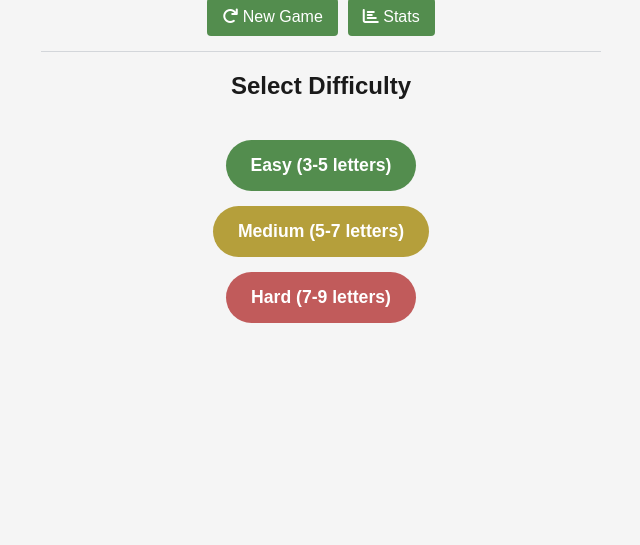
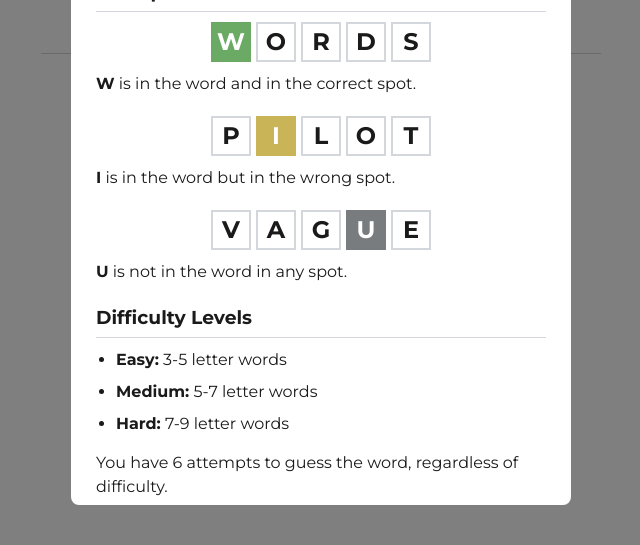
Before and after one commit to Marvie-03/custom-wordle, a plain HTML site: page index.html in a window 1280 px wide. Shown: the part 255-800 px from the top of the page, without its empty margins (319-959 px from the left). Drawn offline with Linux system fonts and the light colour scheme.

Commit message:
UI Update

```diff
--- a/index.html
+++ b/index.html
@@ -14,6 +14,7 @@
             <div class="game-controls">
                 <button id="new-game-btn"><i class="fas fa-redo"></i> New Game</button>
                 <button id="stats-btn"><i class="fas fa-chart-bar"></i> Stats</button>
+                <button id="help-btn"><i class="fas fa-question-circle"></i> How to Play</button>
             </div>
         </header>
 
@@ -100,7 +101,7 @@
 
         <div id="stats-modal" class="modal hidden">
             <div class="modal-content">
-                <span class="close-modal">&times;</span>
+                <span class="close-modal" id="close-stats">&times;</span>
                 <h2>Your Statistics</h2>
                 <div id="modal-stats">
                     <div class="stat-item">
@@ -137,6 +138,67 @@
                 </div>
             </div>
         </div>
+
+        <div id="how-to-play-modal" class="modal hidden">
+            <div class="modal-content">
+                <span class="close-modal" id="close-how-to-play">&times;</span>
+                <h2>How to Play</h2>
+                <div class="how-to-play-content">
+                    <p>Guess the word in the given number of tries.</p>
+                    <ul>
+                        <li>Each guess must be a valid word from our word list.</li>
+                        <li>The color of the tiles will change to show how close your guess was.</li>
+                    </ul>
+
+                    <div class="examples">
+                        <h3>Examples</h3>
+                        <div class="example">
+                            <div class="example-row">
+                                <div class="example-tile correct">W</div>
+                                <div class="example-tile">O</div>
+                                <div class="example-tile">R</div>
+                                <div class="example-tile">D</div>
+                                <div class="example-tile">S</div>
+                            </div>
+                            <p><strong>W</strong> is in the word and in the correct spot.</p>
+                        </div>
+
+                        <div class="example">
+                            <div class="example-row">
+                                <div class="example-tile">P</div>
+                                <div class="example-tile present">I</div>
+                                <div class="example-tile">L</div>
+                                <div class="example-tile">O</div>
+                                <div class="example-tile">T</div>
+                            </div>
+                            <p><strong>I</strong> is in the word but in the wrong spot.</p>
+                        </div>
+
+                        <div class="example">
+                            <div class="example-row">
+                                <div class="example-tile">V</div>
+                                <div class="example-tile">A</div>
+                                <div class="example-tile">G</div>
+                                <div class="example-tile absent">U</div>
+                                <div class="example-tile">E</div>
+                            </div>
+                            <p><strong>U</strong> is not in the word in any spot.</p>
+                        </div>
+                    </div>
+
+                    <h3>Difficulty Levels</h3>
+                    <ul>
+                        <li><strong>Easy:</strong> 3-5 letter words</li>
+                        <li><strong>Medium:</strong> 5-7 letter words</li>
+                        <li><strong>Hard:</strong> 7-9 letter words</li>
+                    </ul>
+
+                    <p>You have 6 attempts to guess the word, regardless of difficulty.</p>
+                    <p>A new word is selected each time you play.</p>
+                    <p>Good luck!</p>
+                </div>
+            </div>
+        </div>
     </div>
 
     <script src="word-lists.js"></script>
--- a/script.js
+++ b/script.js
@@ -18,23 +18,27 @@ let statistics = {
 };
 
 // DOM Elements
-const difficultySection = document.getElementById('difficulty-selection');
+const difficultySelection = document.getElementById('difficulty-selection');
 const gameBoard = document.getElementById('game-board');
 const boardContainer = document.getElementById('board-container');
 const keyboard = document.getElementById('keyboard');
 const gameOverScreen = document.getElementById('game-over');
 const statsModal = document.getElementById('stats-modal');
-const statsButton = document.getElementById('stats-btn');
-const closeStatsButton = document.querySelector('.close-modal');
-const newGameButton = document.getElementById('new-game-btn');
-const playAgainButton = document.getElementById('play-again-btn');
-const gameOverMessage = document.getElementById('game-result');
-const gameOverWord = document.getElementById('correct-word');
+const statsBtn = document.getElementById('stats-btn');
+const closeStatsBtn = document.getElementById('close-stats');
+const newGameBtn = document.getElementById('new-game-btn');
+const playAgainBtn = document.getElementById('play-again-btn');
+const gameResult = document.getElementById('game-result');
+const correctWordDisplay = document.getElementById('correct-word');
 const difficultyButtons = document.querySelectorAll('.difficulty-btn');
 const messageDisplay = document.getElementById('message-display');
 const attemptsCount = document.getElementById('attempts-count');
 const maxAttemptsDisplay = document.getElementById('max-attempts');
 const currentDifficultyDisplay = document.getElementById('current-difficulty');
+const helpBtn = document.getElementById('help-btn');
+const howToPlayModal = document.getElementById('how-to-play-modal');
+const closeHowToPlayBtn = document.getElementById('close-how-to-play');
+const gameStatus = document.getElementById('game-status');
 
 // Initialize the game
 document.addEventListener('DOMContentLoaded', () => {
@@ -42,7 +46,19 @@ document.addEventListener('DOMContentLoaded', () => {
     setupDifficultyButtons();
     setupKeyboard();
     setupModalButtons();
+    checkFirstTimeUser();
 });
+
+// Check if it's the first time user is playing
+function checkFirstTimeUser() {
+    const hasPlayedBefore = localStorage.getItem('hasPlayedBefore');
+    if (!hasPlayedBefore) {
+        // Show how to play modal for first-time users
+        howToPlayModal.classList.remove('hidden');
+        // Set flag in localStorage
+        localStorage.setItem('hasPlayedBefore', 'true');
+    }
+}
 
 // Load saved statistics from localStorage
 function loadStatistics() {
@@ -203,8 +219,8 @@ function startGame(difficulty, wordLength) {
 
     console.log(`Target word: ${targetWord}`); // For debugging
 
-    // Hide difficulty section and show game section
-    difficultySection.classList.add('hidden');
+    // Hide difficulty selection and show game board
+    difficultySelection.classList.add('hidden');
     gameBoard.classList.remove('hidden');
     keyboard.classList.remove('hidden');
     gameOverScreen.classList.add('hidden');
@@ -364,8 +380,8 @@ function resetKeyboardColors() {
 // Show game over screen
 function showGameOverScreen(won) {
     setTimeout(() => {
-        gameOverMessage.textContent = won ? 'You Won!' : 'Game Over';
-        gameOverWord.textContent = `The word was: ${targetWord.toUpperCase()}`;
+        gameResult.textContent = won ? 'You Won!' : 'Game Over';
+    correctWordDisplay.textContent = `The word was: ${targetWord.toUpperCase()}`;
         gameOverScreen.classList.remove('hidden');
     }, 1000);
 }
@@ -464,23 +480,34 @@ function updateStatisticsDisplay() {
 
 // Setup modal buttons
 function setupModalButtons() {
-    statsButton.addEventListener('click', () => {
+    // Stats modal
+    statsBtn.addEventListener('click', () => {
+        updateStatisticsDisplay();
         statsModal.classList.remove('hidden');
     });
 
-    closeStatsButton.addEventListener('click', () => {
+    closeStatsBtn.addEventListener('click', () => {
         statsModal.classList.add('hidden');
     });
 
-    newGameButton.addEventListener('click', () => {
-        difficultySection.classList.remove('hidden');
-        gameBoard.classList.add('hidden');
+    // How to Play modal
+    helpBtn.addEventListener('click', () => {
+        howToPlayModal.classList.remove('hidden');
+    });
+
+    closeHowToPlayBtn.addEventListener('click', () => {
+        howToPlayModal.classList.add('hidden');
+    });
+
+    newGameBtn.addEventListener('click', () => {
+        difficultySelection.classList.remove('hidden');
+        document.getElementById('game-board').classList.add('hidden');
         keyboard.classList.add('hidden');
         gameOverScreen.classList.add('hidden');
     });
 
-    playAgainButton.addEventListener('click', () => {
-        difficultySection.classList.remove('hidden');
+    playAgainBtn.addEventListener('click', () => {
+        difficultySelection.classList.remove('hidden');
         gameOverScreen.classList.add('hidden');
     });
 }
--- a/styles.css
+++ b/styles.css
@@ -1,13 +1,15 @@
 /* Global Styles */
+@import url('https://fonts.googleapis.com/css2?family=Montserrat:ital,wght@0,100..900;1,100..900&display=swap');
+
 * {
     box-sizing: border-box;
     margin: 0;
     padding: 0;
-    font-family: 'Arial', sans-serif;
+    font-family: 'Montserrat', sans-serif;
 }
 
 body {
-    background-color: #f5f5f5;
+    background-color: #ffffff;
     color: #1a1a1a;
     min-height: 100vh;
     display: flex;
@@ -46,18 +48,18 @@ h1 {
 }
 
 button {
-    background-color: #538d4e;
+    background-color: #808080;
     color: white;
     border: none;
     border-radius: 4px;
     padding: 10px 15px;
     font-size: 1rem;
     cursor: pointer;
-    transition: background-color 0.3s, transform 0.1s;
+    transition: background 0.3s, transform 0.1s;
 }
 
 button:hover {
-    background-color: #437a42;
+    background: linear-gradient(45deg, #4b6cb7 0%, #182848 100%)
 }
 
 button:active {
@@ -116,15 +118,18 @@ button:active {
 }
 
 .difficulty-btn[data-difficulty="easy"] {
-    background-color: #538d4e; /* Green */
+    background-color: #538d4e;
+    /* Green */
 }
 
 .difficulty-btn[data-difficulty="medium"] {
-    background-color: #b59f3b; /* Yellow/Orange */
+    background-color: #b59f3b;
+    /* Yellow/Orange */
 }
 
 .difficulty-btn[data-difficulty="hard"] {
-    background-color: #c15b5b; /* Red */
+    background-color: #c15b5b;
+    /* Red */
 }
 
 /* Game Board Styles */
@@ -135,9 +140,11 @@ button:active {
     gap: 5px;
     margin-bottom: 30px;
 }
-.row{
+
+.row {
     display: flex;
 }
+
 .board-row {
     display: flex;
     gap: 5px;
@@ -209,9 +216,11 @@ button:active {
     0% {
         transform: rotateX(0);
     }
+
     50% {
         transform: rotateX(90deg);
     }
+
     100% {
         transform: rotateX(0);
     }
@@ -222,9 +231,26 @@ button:active {
 }
 
 @keyframes shake {
-    0%, 100% { transform: translateX(0); }
-    10%, 30%, 50%, 70%, 90% { transform: translateX(-5px); }
-    20%, 40%, 60%, 80% { transform: translateX(5px); }
+
+    0%,
+    100% {
+        transform: translateX(0);
+    }
+
+    10%,
+    30%,
+    50%,
+    70%,
+    90% {
+        transform: translateX(-5px);
+    }
+
+    20%,
+    40%,
+    60%,
+    80% {
+        transform: translateX(5px);
+    }
 }
 
 .pop-animation {
@@ -232,8 +258,15 @@ button:active {
 }
 
 @keyframes pop {
-    0%, 100% { transform: scale(1); }
-    50% { transform: scale(1.1); }
+
+    0%,
+    100% {
+        transform: scale(1);
+    }
+
+    50% {
+        transform: scale(1.1);
+    }
 }
 
 #message-display {
@@ -281,7 +314,7 @@ button:active {
 }
 
 .keyboard-key.wide {
-    min-width: 65px;
+    min-width: 4rem;
     flex: 1.5;
     font-size: 0.9rem;
 }
@@ -377,7 +410,7 @@ button:active {
     background-color: white;
     padding: 25px;
     border-radius: 8px;
-    max-width: 400px;
+    max-width: 500px;
     width: 90%;
     max-height: 90vh;
     overflow-y: auto;
@@ -398,6 +431,76 @@ button:active {
     flex-wrap: wrap;
     gap: 15px;
     margin: 20px 0;
+}
+
+/* How to Play Modal */
+.how-to-play-content {
+    font-size: 1rem;
+    line-height: 1.5;
+}
+
+.how-to-play-content h3 {
+    margin: 20px 0 10px;
+    border-bottom: 1px solid #d3d6da;
+    padding-bottom: 5px;
+}
+
+.how-to-play-content p {
+    margin-bottom: 15px;
+}
+
+.how-to-play-content ul {
+    margin-left: 20px;
+    margin-bottom: 15px;
+}
+
+.how-to-play-content li {
+    margin-bottom: 8px;
+}
+
+.examples {
+    margin: 20px 0;
+}
+
+.example {
+    margin-bottom: 20px;
+}
+
+.example-row {
+    display: flex;
+    gap: 5px;
+    margin-bottom: 10px;
+    justify-content: center;
+}
+
+.example-tile {
+    width: 40px;
+    height: 40px;
+    border: 2px solid #d3d6da;
+    display: flex;
+    justify-content: center;
+    align-items: center;
+    font-size: 1.5rem;
+    font-weight: bold;
+    text-transform: uppercase;
+}
+
+.example-tile.correct {
+    background-color: #6aaa64;
+    color: white;
+    border-color: #6aaa64;
+}
+
+.example-tile.present {
+    background-color: #c9b458;
+    color: white;
+    border-color: #c9b458;
+}
+
+.example-tile.absent {
+    background-color: #787c7e;
+    color: white;
+    border-color: #787c7e;
 }
 
 #difficulty-stats {
@@ -440,8 +543,9 @@ button:active {
         height: 50px;
         font-size: 0.9rem;
     }
+
     #keyboard {
-        width:80%;
+        width: 80%;
     }
 }
 
```
